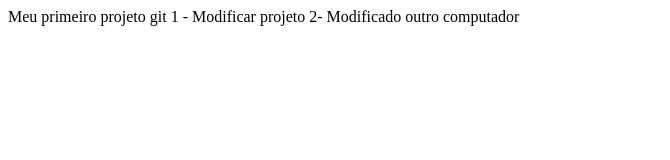
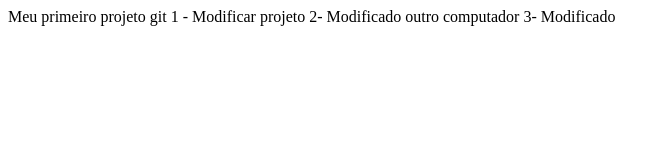
Before and after one commit to jurandircampos/Projeto01_Git_Teste, a plain HTML site: page index.html in a window 1280 px wide. Shown: the whole page, without its empty margins (0-670 px from the left). Drawn offline with Linux system fonts and the light colour scheme.

Commit message:
Modificado 3

```diff
--- a/index.html
+++ b/index.html
@@ -10,5 +10,7 @@
     1 - Modificar projeto
 
     2- Modificado outro computador
+
+    3- Modificado
 </body>
 </html>
```
